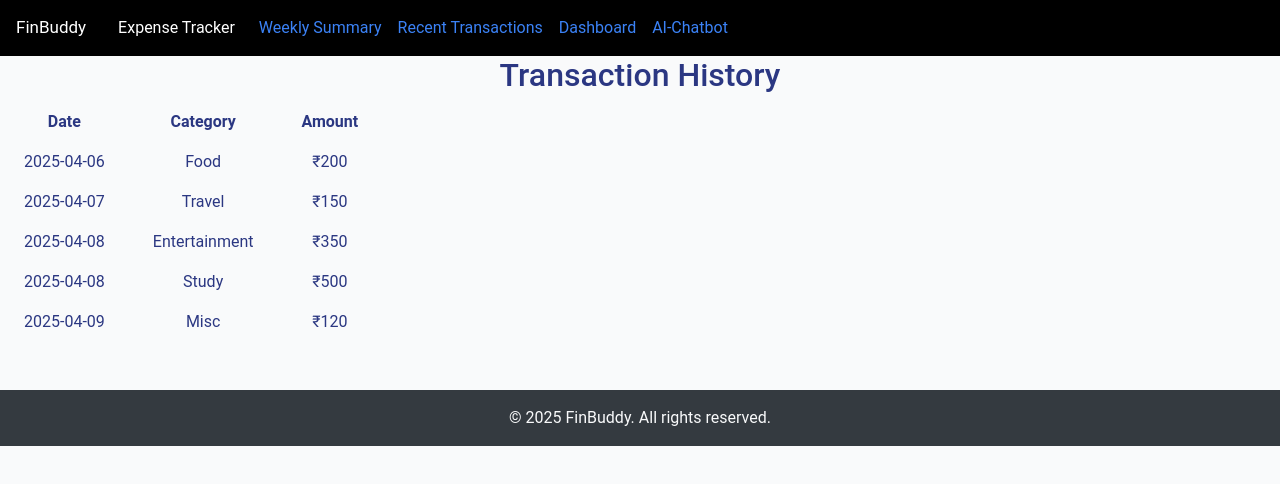
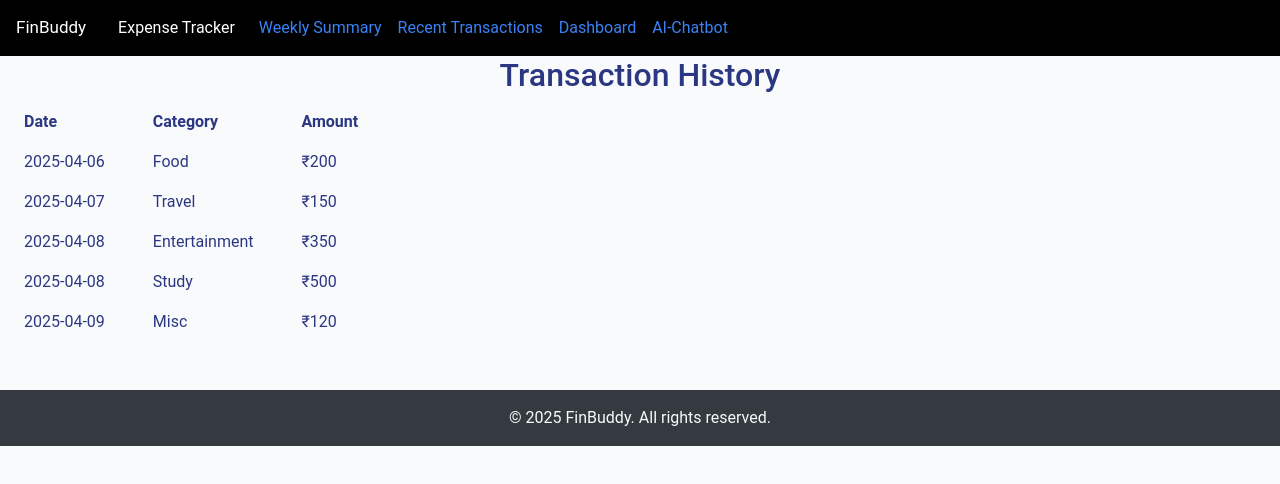
Before and after one commit to neelima-singh07/FinTech-gdsc-Hackathon, a React (Create React App) app: page /transactions in a window 1280 px wide. Shown: the top 484 px of the page. Built offline with nearby package versions, Linux system fonts and the light colour scheme.

Commit message:
Center transaction table horizontally

```diff
--- a/src/components/TransactionTable.js
+++ b/src/components/TransactionTable.js
@@ -1,4 +1,3 @@
-// src/components/TransactionTable.js
 import React from 'react';
 
 const transactions = [
@@ -11,8 +10,9 @@ const transactions = [
 
 const TransactionTable = () => {
   return (
-    <div className="overflow-x-auto">
-      <table className="min-w-full text-sm text-center border-collapse">
+    <div className="flex justify-center"> {/* Horizontally center the table */}
+      <div className="overflow-x-auto w-full max-w-2xl">
+        <table className="min-w-full text-sm text-left border-collapse">
           <thead>
             <tr className="bg-gray-100 text-gray-700">
               <th className="py-2 px-4 border-b">Date</th>
@@ -31,6 +31,7 @@ const TransactionTable = () => {
           </tbody>
         </table>
       </div>
+    </div>
   );
 };
 
```
Lines whose indentation alone changed are shown as unchanged.
